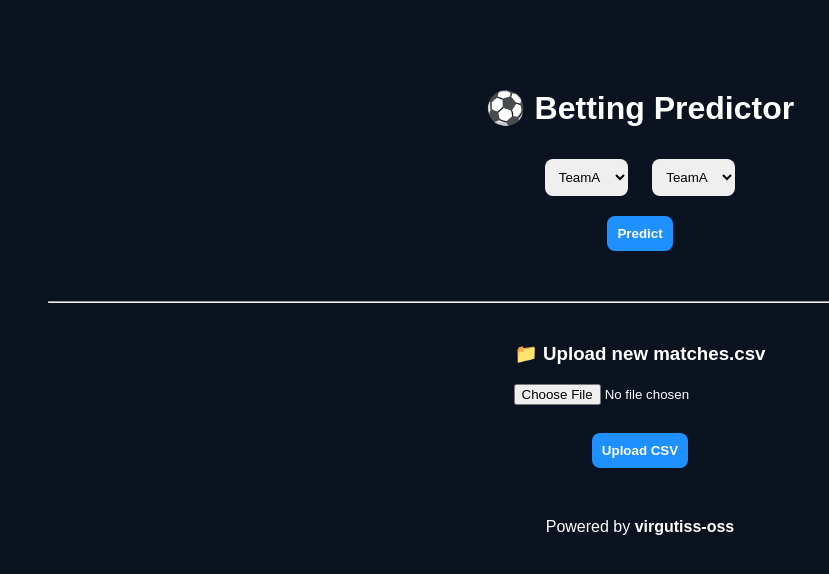
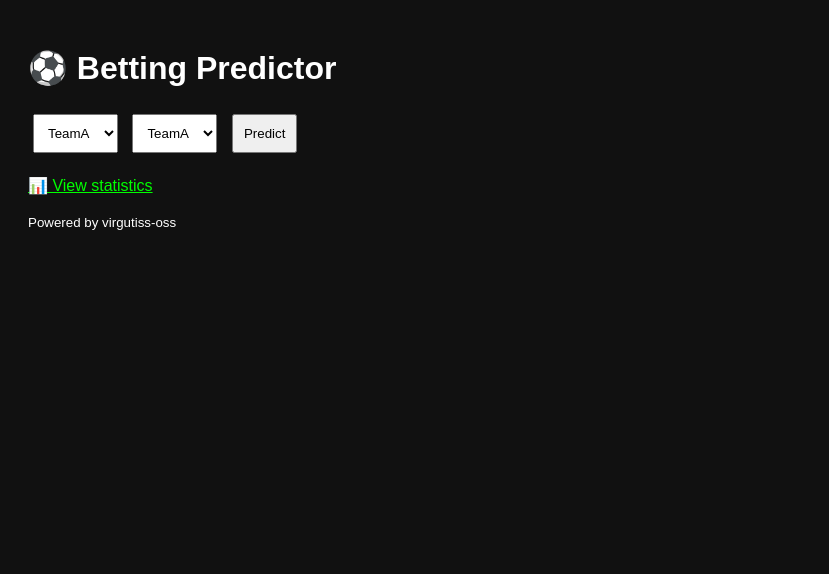
Before and after one commit to virgutiss-oss/betting-predictor, a Flask app: page / in a window 1280 px wide. Shown: the top 574 px of the page, without its empty margins (0-829 px from the left). Run offline with Flask 3, Linux system fonts and the light colour scheme.

Commit message:
Update index.html

```diff
--- a/templates/index.html
+++ b/templates/index.html
@@ -1,86 +1,45 @@
 <!DOCTYPE html>
-<html lang="en">
+<html>
 <head>
-  <meta charset="UTF-8">
     <title>Betting Predictor</title>
     <style>
-    body {
-      background: #0b1220;
-      color: white;
-      font-family: Arial, sans-serif;
-      text-align: center;
-      padding-top: 60px;
-    }
-    select, button {
-      padding: 10px;
-      margin: 10px;
-      border-radius: 8px;
-      border: none;
-    }
-    button {
-      background: #1e90ff;
-      color: white;
-      font-weight: bold;
-      cursor: pointer;
-    }
-    .result {
-      margin-top: 30px;
-      font-size: 18px;
-    }
+        body { background:#111; color:#fff; font-family:Arial; padding:20px; }
+        select, button { padding:10px; margin:5px; }
     </style>
 </head>
 <body>
 
 <h1>⚽ Betting Predictor</h1>
 
-<select id="home">
-  {% for team in teams %}
-  <option value="{{ team }}">{{ team }}</option>
+<form method="POST">
+    <select name="home">
+        {% for t in teams %}
+        <option value="{{ t }}">{{ t }}</option>
         {% endfor %}
     </select>
 
-<select id="away">
-  {% for team in teams %}
-  <option value="{{ team }}">{{ team }}</option>
+    <select name="away">
+        {% for t in teams %}
+        <option value="{{ t }}">{{ t }}</option>
         {% endfor %}
     </select>
 
-<br>
-<button onclick="predict()">Predict</button>
-
-<div class="result" id="result"></div>
-
-<hr style="margin:40px">
-
-<h3>📁 Upload new matches.csv</h3>
-<form method="POST" action="/upload" enctype="multipart/form-data">
-  <input type="file" name="file">
-  <br><br>
-  <button type="submit">Upload CSV</button>
+    <button type="submit">Predict</button>
 </form>
 
-<p style="margin-top:40px">Powered by <b>virgutiss-oss</b></p>
+{% if result %}
+<hr>
+<p>🏠 Home win probability: {{ result[0] }}%</p>
+<p>✈️ Away win probability: {{ result[1] }}%</p>
+<p>💰 Home value: {{ result[2] }}</p>
+<p>💰 Away value: {{ result[3] }}</p>
+{% endif %}
 
-<script>
-function predict() {
-  const home = document.getElementById("home").value;
-  const away = document.getElementById("away").value;
+<br>
+<a href="/stats" style="color:#0f0;">📊 View statistics</a>
 
-  fetch(`/api/predict?home=${home}&away=${away}`)
-    .then(res => res.json())
-    .then(data => {
-      document.getElementById("result").innerHTML = `
-        <p>🏠 Home win probability: <b>${(data.home_win_probability * 100).toFixed(1)}%</b></p>
-        <p>✈️ Away win probability: <b>${(data.away_win_probability * 100).toFixed(1)}%</b></p>
-        <p>💰 Home value: <b>${data.home_value}</b></p>
-        <p>💰 Away value: <b>${data.away_value}</b></p>
-      `;
-    })
-    .catch(err => {
-      document.getElementById("result").innerText = "Error loading prediction";
-    });
-}
-</script>
+<br><br>
+<small>Powered by virgutiss-oss</small>
 
 </body>
 </html>
```
Lines whose indentation alone changed are shown as unchanged.
